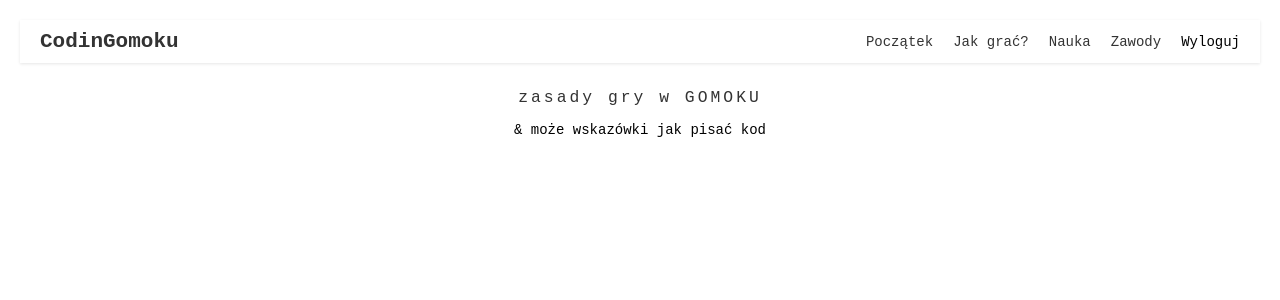
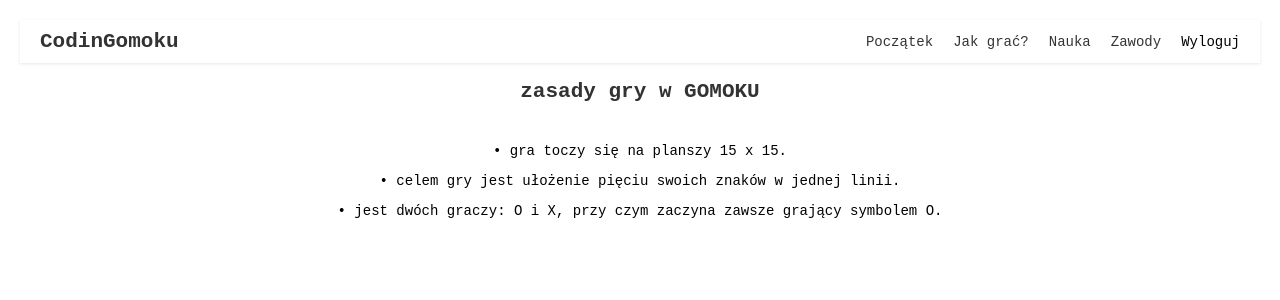
Before and after one commit to tosan79/simple_gomoku, a React (Create React App) app in the folder noughts-and-crosses-for-5/: page /howtoplay in a window 1280 px wide. Shown: the top 300 px of the page. Built offline with nearby package versions, Linux system fonts and the light colour scheme.

Commit message:
how-to-play update

```diff
--- a/noughts-and-crosses-for-5/src/CodeEditor.js
+++ b/noughts-and-crosses-for-5/src/CodeEditor.js
@@ -114,7 +114,6 @@ int main() {
   std::cout << "ready" << std::endl;
   std::cout.flush();
 
-  // first line (assign the pieces to players, 'O' goes first)
   std::getline(std::cin, line);
   if (line == "start") {
     player = 'O';
--- a/noughts-and-crosses-for-5/src/HowToPlay.js
+++ b/noughts-and-crosses-for-5/src/HowToPlay.js
@@ -1,12 +1,48 @@
-import React from "react";
-import { Link } from "react-router-dom";
-// import './HowToPlay.css'; // We'll need to create this CSS file
+// function HowToPlay() {
+//     return (
+//         <div>
+//             <h3>zasady gry w GOMOKU</h3>
+//             <div style={{display: "flex"}}>
+//                 <ul>
+//                     <li>celem gry jest ułożenie pięciu swoich znaków w jednej linii (pionowej, poziomej lub ukośnej)</li>
+//                 </ul>
+//             </div>
+//         </div>
+//     );
+// }
+
+// export default HowToPlay;
 
 function HowToPlay() {
     return (
-        <div>
-            <h3>zasady gry w GOMOKU</h3>
-            <div> & może wskazówki jak pisać kod</div>
+        <div style={{ display: "flex", justifyContent: "space-evenly" }}>
+            <div style={{ flex: 1 }}>
+                <h2
+                    style={{
+                        marginBottom: "40px",
+                        textAlign: "center",
+                        fontFamily: "monospace",
+                    }}
+                >
+                    zasady gry w GOMOKU
+                </h2>
+                <div>
+                    <p> • gra toczy się na planszy 15 x 15.</p>
+                    <p>
+                        • celem gry jest ułożenie pięciu swoich znaków w jednej
+                        linii.
+                    </p>
+                    <p>
+                        • jest dwóch graczy: O i X, przy czym zaczyna zawsze
+                        grający symbolem O.
+                    </p>
+                </div>
+
+                {/* <h3 style={{marginTop: "60px", marginBottom: "40px"}}>wskazówki do pisania botów</h3>
+                <div>
+                    <p> </p>
+                </div> */}
+            </div>
         </div>
     );
 }
```
Also changed, not shown: 2 other files (tests, documents, lock files or other folders).
